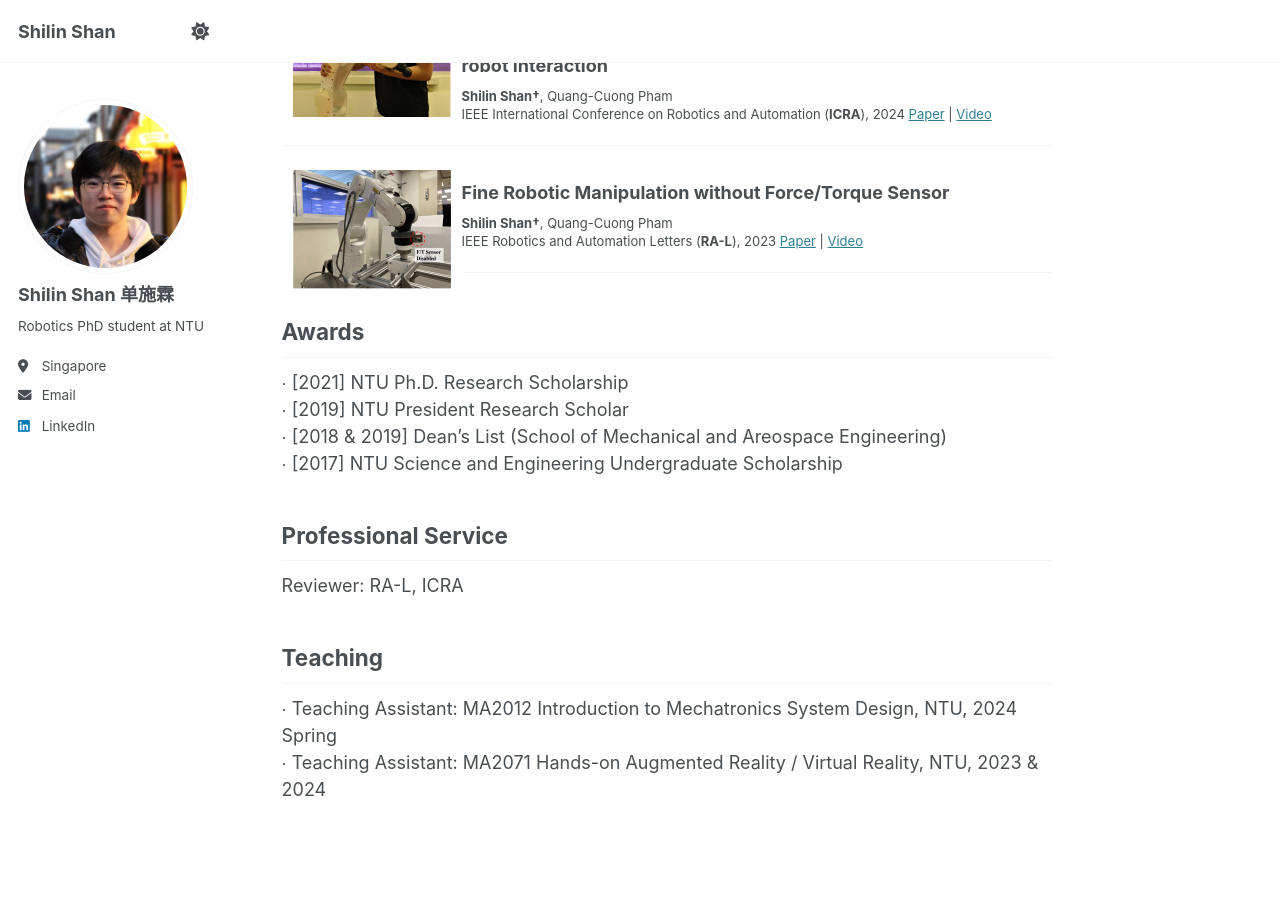
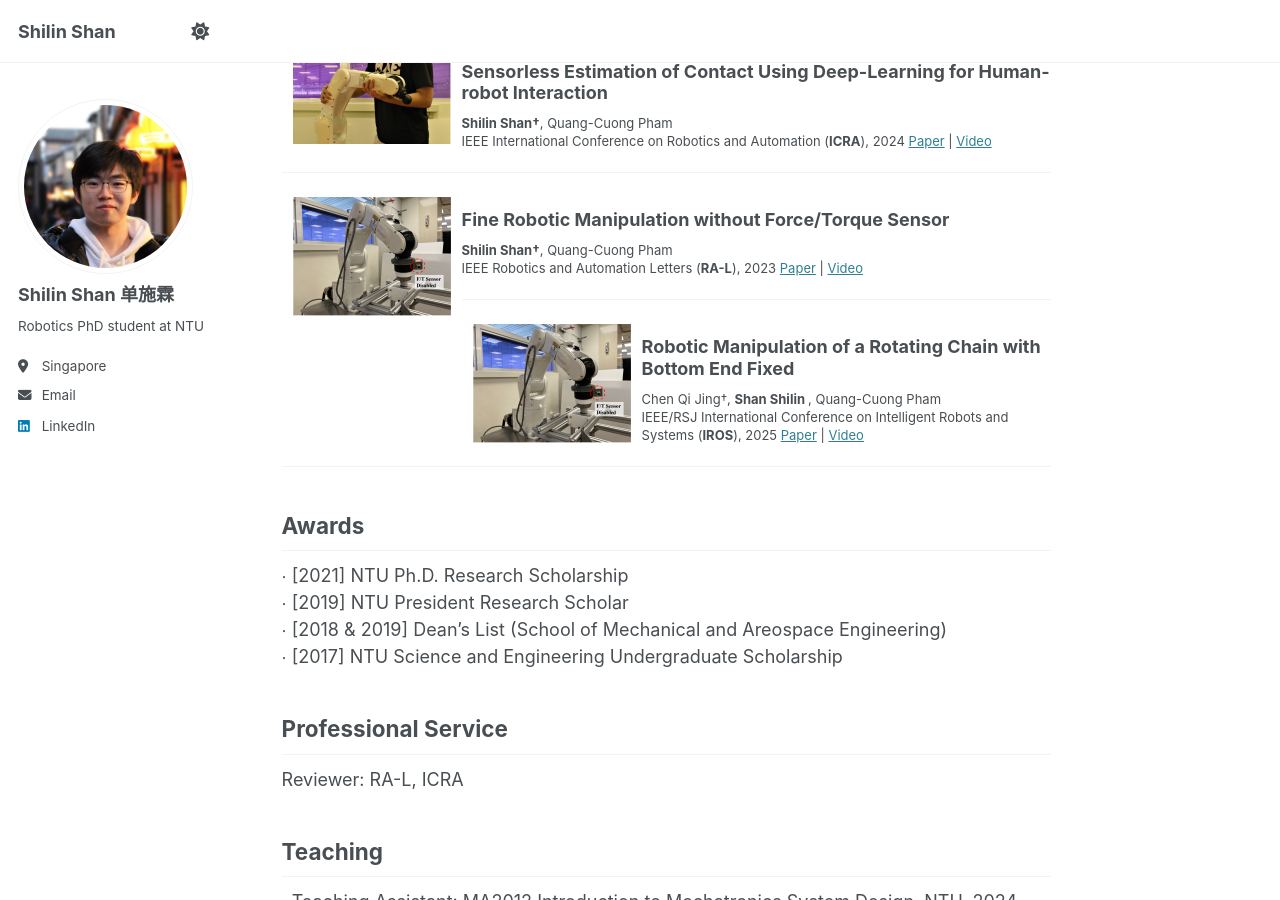
Before and after one commit to ShanShilin/ShanShilin.github.io, a Jekyll site: the page built from _pages/about.md, in a window 1280 px wide and 900 px high, scrolled down 1210 px. Built offline with Jekyll 4.4.1, drawn with Linux system fonts in a browser that asks for light colours; some of the changed text lies outside the part shown.

Commit message:
Update about.md
add new paper

```diff
--- a/_pages/about.md
+++ b/_pages/about.md
@@ -17,6 +17,7 @@ Shilin earned his Bachelor's degree from Nanyang Technological University (2021)
 
 News
 -----
+∙ [2025-03] One paper accepted to IROS 2025 <br />
 ∙ [2024-09] One paper accepted to RA-L <br />
 ∙ [2024-01] One paper accepted to ICRA 2024 <br />
 ∙ [2023-12] One paper accepted to RA-L <br />
@@ -90,6 +91,19 @@ IEEE Robotics and Automation Letters (<strong>RA-L</strong>), 2023
 </p>
 -----
 
+<img style="float: left; margin:5px 10px" src="../images/Fine_sensorless_manip_teasor_new.png" width="160" height="120">
+### Robotic Manipulation of a Rotating Chain with Bottom End Fixed
+<p style="line-height:1.0">
+<font size="2">
+Chen Qi Jing†, <strong> Shan Shilin </strong>, Quang-Cuong Pham <br />
+IEEE/RSJ International Conference on Intelligent Robots and Systems (<strong>IROS</strong>), 2025
+<a href="https://arxiv.org/abs/2506.18355">Paper</a> |
+<a href="https://youtu.be/Hhag8Ea5x30">Video</a>
+<br />
+</font>
+</p>
+-----
+
 
 Awards
 -----
```
